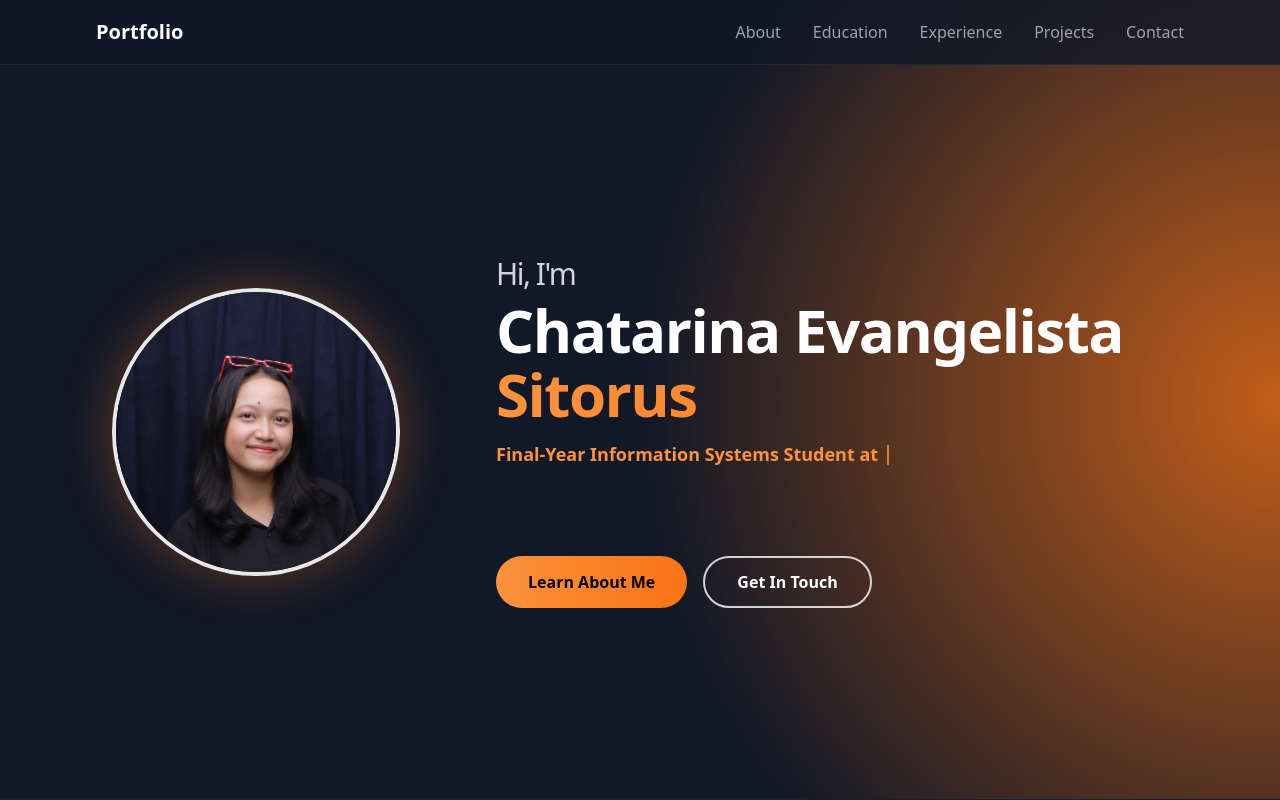
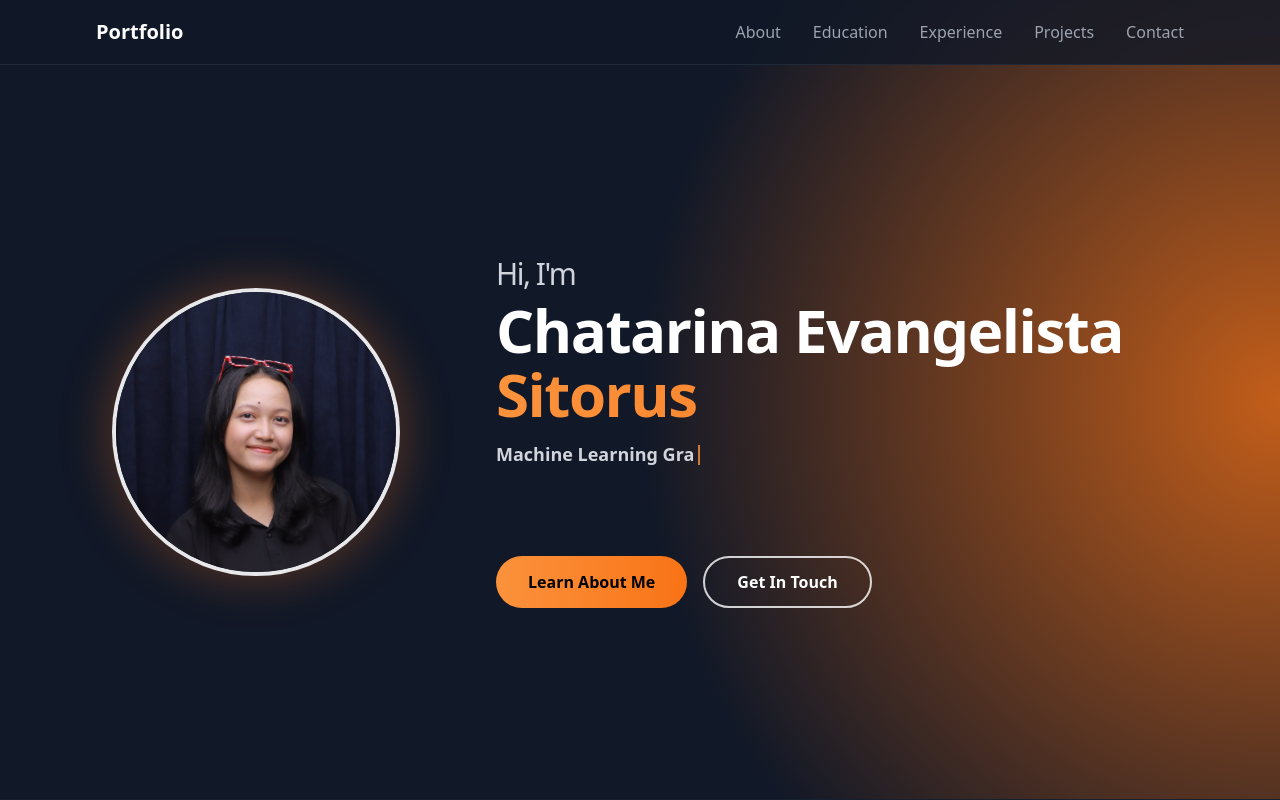
Before and after one commit to Chatarinaeva/portfolio-chatarinaeva, a React (Vite) app: page / in a window 1280 px wide. Shown: the top 800 px of the page. Built offline with nearby package versions, Linux system fonts and the light colour scheme.

Commit message:
Update hero taglines and text color in App component

```diff
--- a/src/App.tsx
+++ b/src/App.tsx
@@ -2,8 +2,8 @@ import React, { useEffect, useState } from 'react';
 import { Mail, Linkedin, GraduationCap, Database, BarChart3, Brain, Code, BookOpen, Cpu, Github } from 'lucide-react';
 
 const heroTaglines = [
-  'Final-Year Information Systems Student at Universitas Atma Jaya Yogyakarta',
-  'Machine Learning Engineer Cohort Graduate from Coding Camp 2025 powered by DBS Foundation',
+  'Final-Year Information Systems Student at UAJY',
+  'Machine Learning Graduate from Coding Camp 2025 powered by DBS Foundation',
   'Data & Tech Enthusiast',
 ];
 
@@ -117,7 +117,7 @@ function App() {
             </h1>
 
             <p className="text-base sm:text-lg text-gray-300 mt-4 mb-8 max-w-md md:max-w-lg leading-relaxed min-h-[84px]">
-              <span className="text-orange-400 font-semibold">{typedTagline}</span>
+              <span className="text-gray-300 font-semibold">{typedTagline}</span>
               <span className="inline-block w-[2px] h-5 bg-orange-400 ml-1 translate-y-1 animate-pulse"></span>
             </p>
 
```
